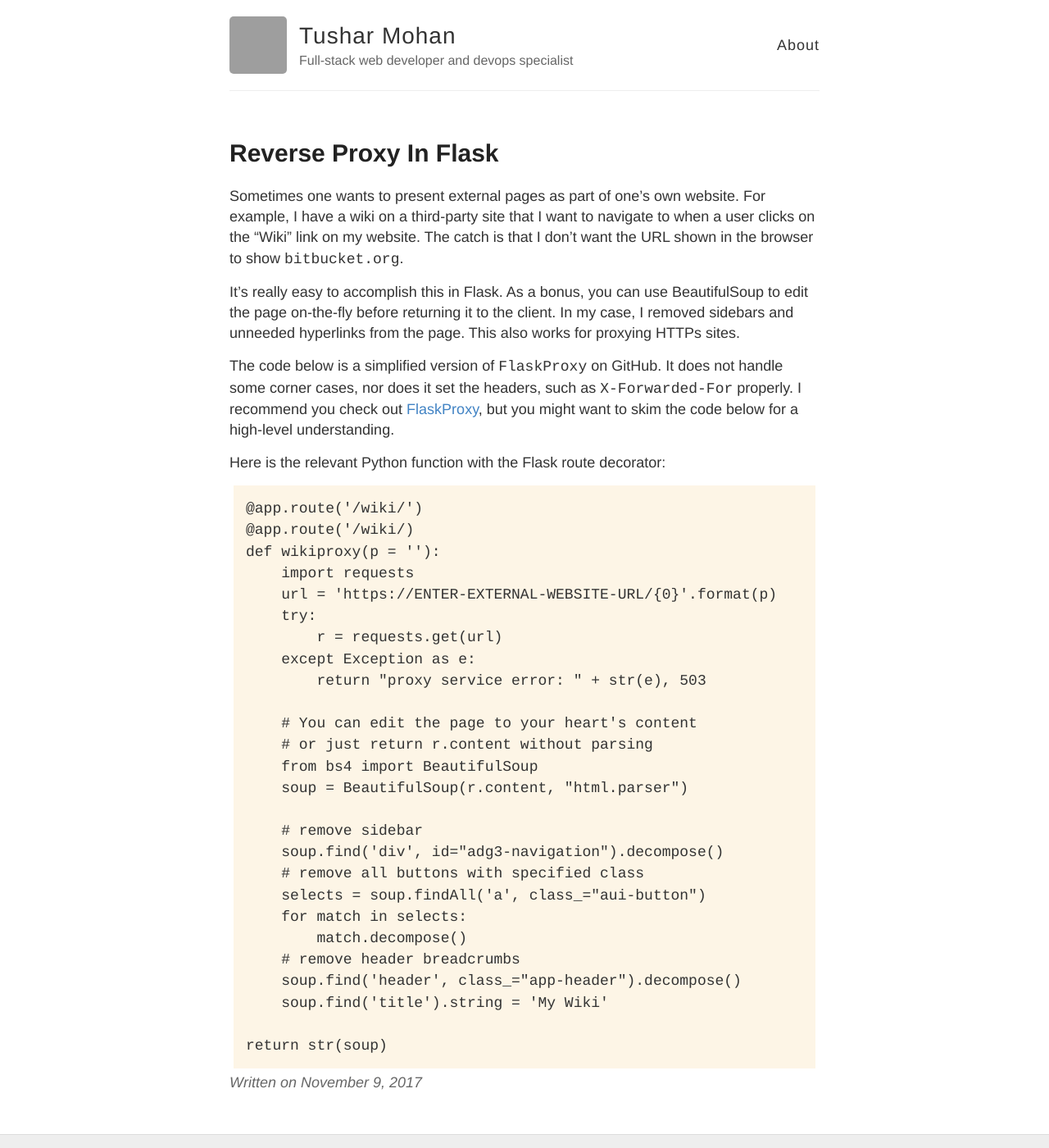
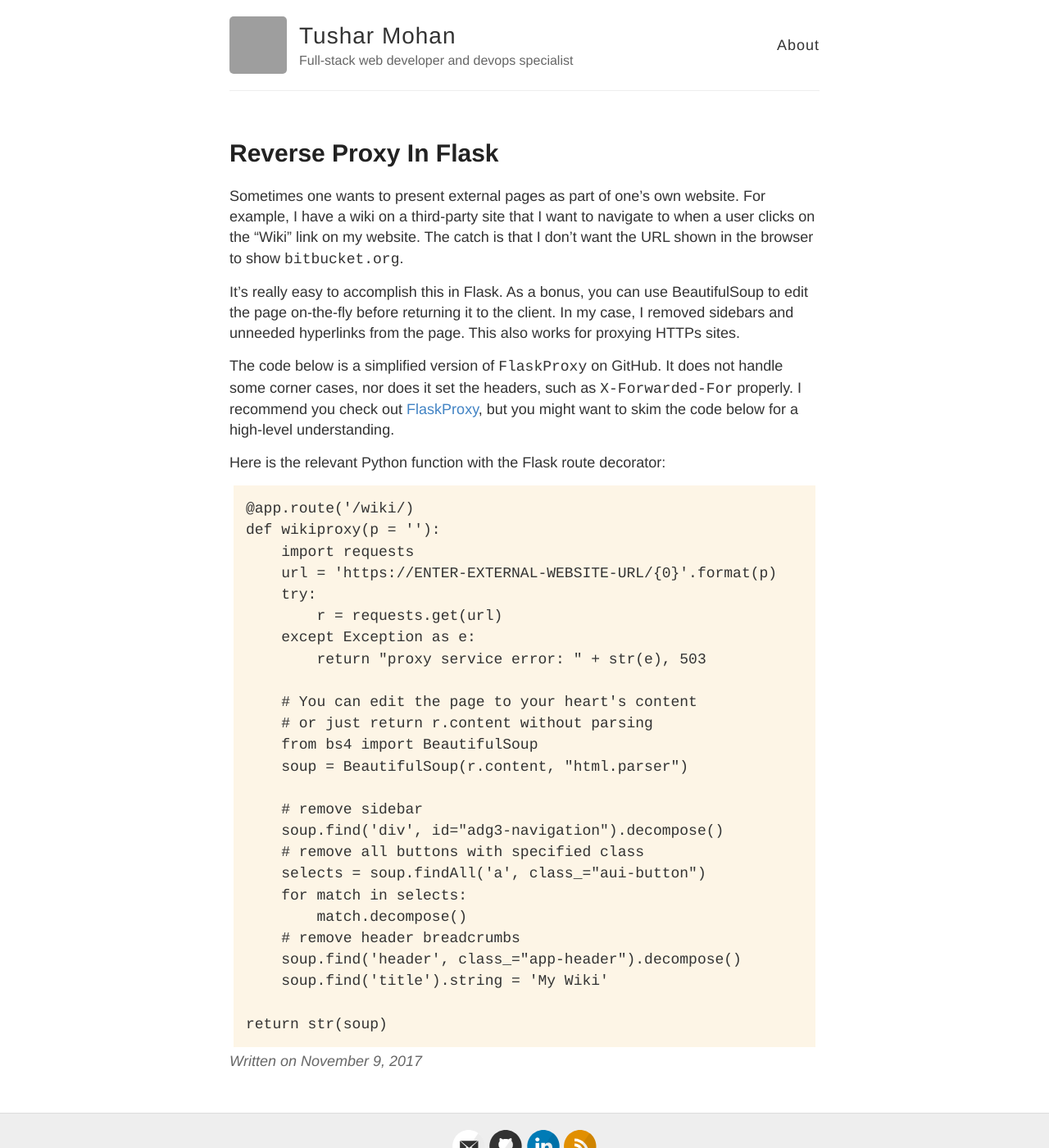
Before and after one commit to tushar-mohan/tushar-mohan.github.io, a Jekyll site: the page built from _posts/2017-11-09-reverse-proxy-in-flask.md, in a window 1280 px wide and 1400 px high. Shown: the whole window at 82% size. Built offline with Jekyll 4.4.1, drawn with Linux system fonts in a browser that asks for light colours; our own code applies the rules of GitHub Pages for plain Markdown files; grey boxes are pictures that could not be loaded.

````diff
--- a/_posts/2017-11-09-reverse-proxy-in-flask.md
+++ b/_posts/2017-11-09-reverse-proxy-in-flask.md
@@ -17,7 +17,6 @@ but you might want to skim the code below for a high-level understanding.
 Here is the relevant Python function with the Flask route decorator:
 
 ```
-@app.route('/wiki/')
 @app.route('/wiki/)
 def wikiproxy(p = ''):
     import requests
````
